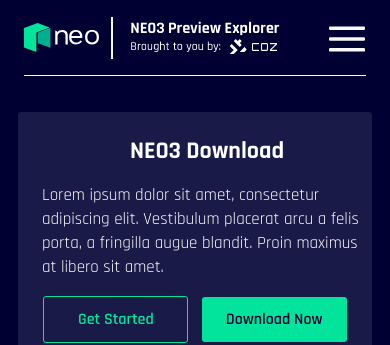
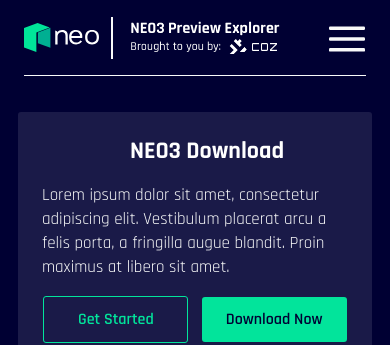
Before and after one commit to CityOfZion/neo3-preview, a React (Create React App) app: page / in a window 390 px wide. Shown: the top 345 px of the page. Built offline with nearby package versions, Linux system fonts and the light colour scheme; no server answers.

Commit message:
Style enhancements

```diff
--- a/src/containers/landing-page/LandingPage.scss
+++ b/src/containers/landing-page/LandingPage.scss
@@ -17,6 +17,7 @@
   display: flex;
   flex: 0.6;
   margin-left: 24px;
+  margin-right: 24px;
   font-size: 17px;
   line-height: 24px;
 }
@@ -90,7 +91,12 @@
   }
   #call-to-action-content {
     flex-direction: column;
+
+    // p {
+    //   margin-right: 0;
+    // }
   }
+
   #call-to-action-button-container {
     margin-top: 0px;
     padding-bottom: 12px;
@@ -125,6 +131,7 @@
 
   #call-to-action p {
     margin-left: 12px;
+    margin-right: 12px;
   }
   #lading-page-block-list-container {
     padding: 12px;
--- a/src/index.css
+++ b/src/index.css
@@ -1,3 +1,7 @@
+* {
+  font-family: 'Rajdhani', sans-serif;
+}
+
 html,
 body {
   height: 100%;
```
